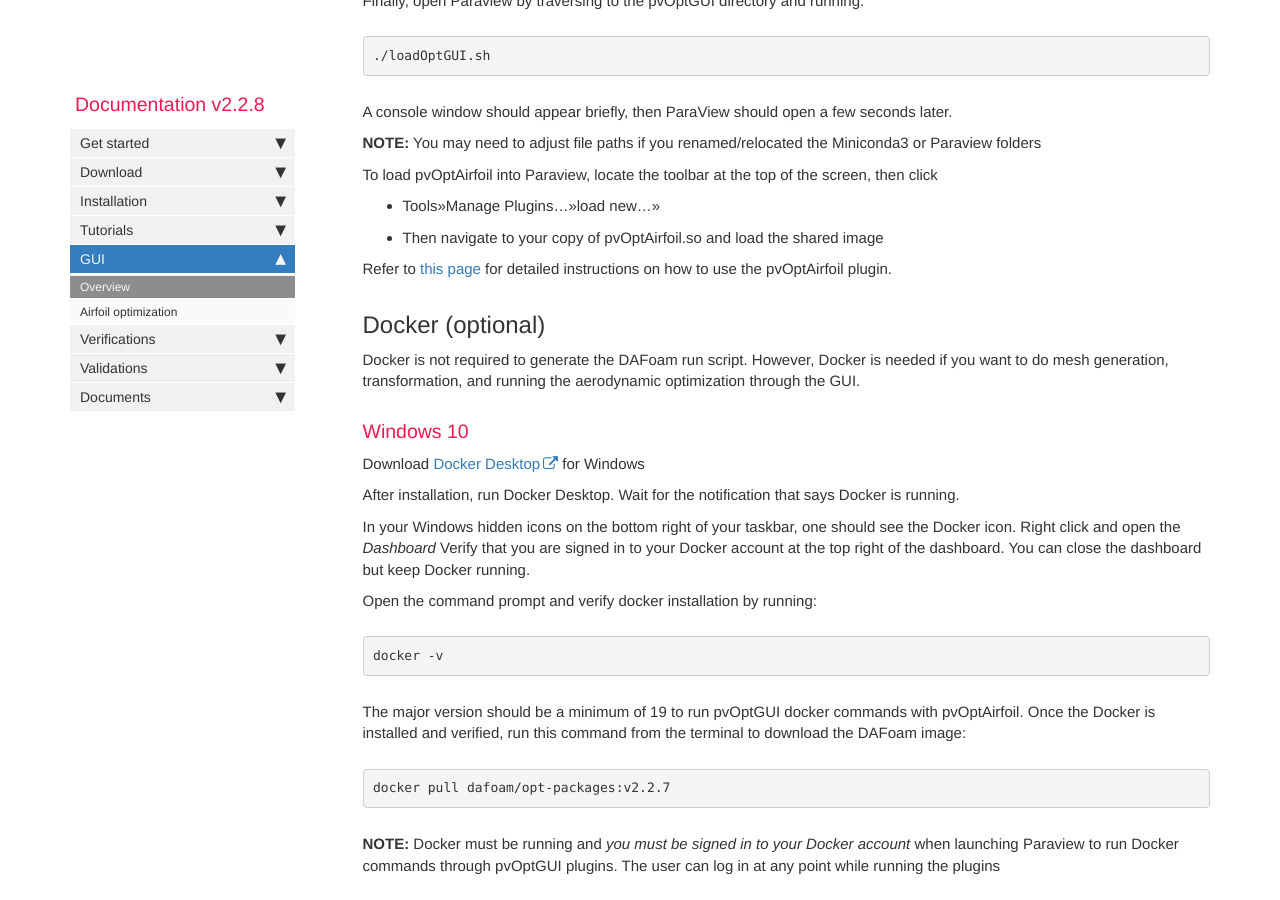
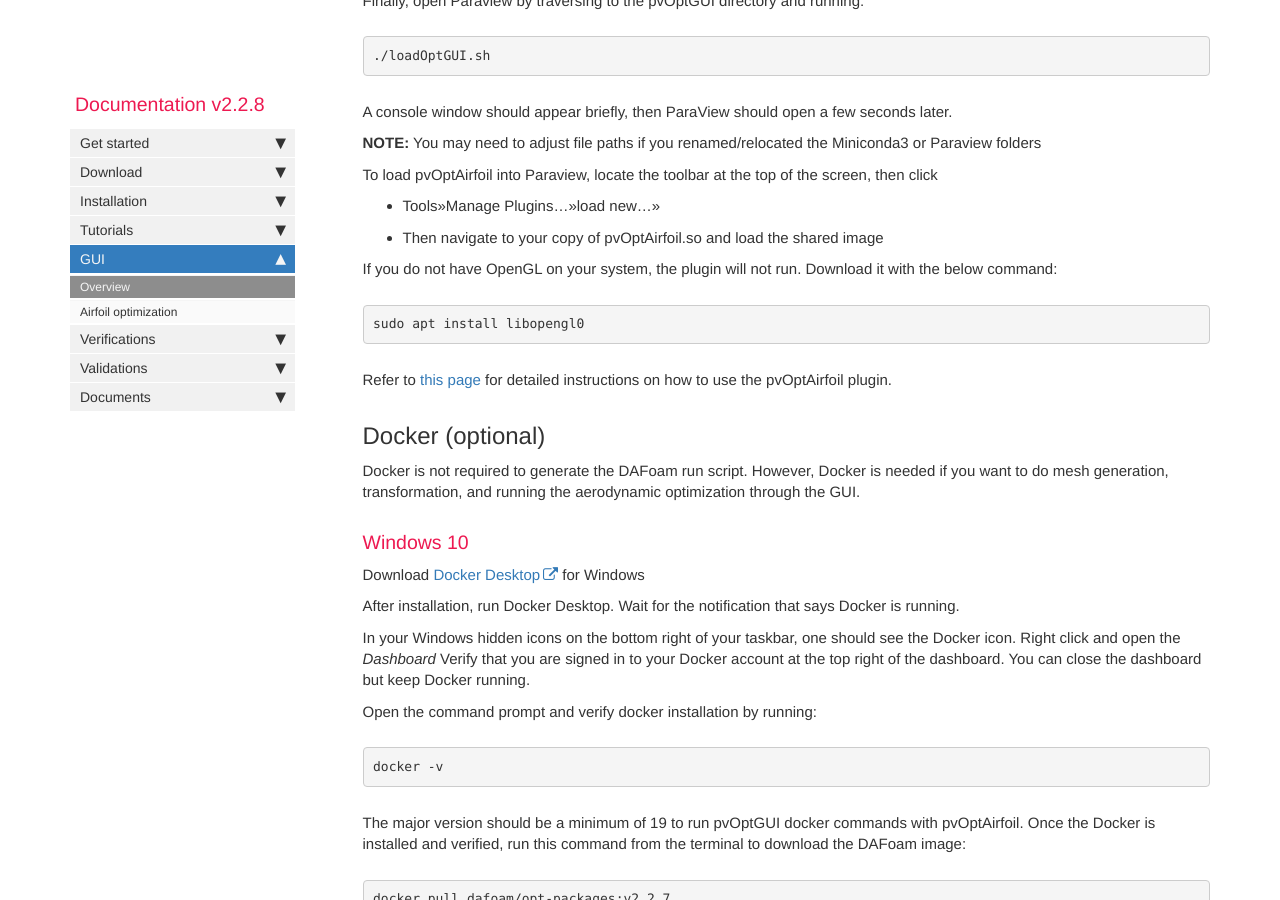
Before and after one commit to DAFoam/DAFoam.github.io, a Jekyll site: the page built from pages/mydoc/mydoc_gui_overview.md, in a window 1280 px wide and 900 px high, scrolled down 2459 px. Built offline with Jekyll 4.4.1, drawn with Linux system fonts in a browser that asks for light colours; comment, search, counter and statistics services are not loaded.

Commit message:
Added opengl warning for linux

```diff
--- a/pages/mydoc/mydoc_gui_overview.md
+++ b/pages/mydoc/mydoc_gui_overview.md
@@ -108,6 +108,12 @@ To load pvOptAirfoil into Paraview, locate the toolbar at the top of the screen,
 - Tools>>Manage Plugins...>>load new...>>
 - Then navigate to your copy of pvOptAirfoil.so and load the shared image
 
+If you do not have OpenGL on your system, the plugin will not run. Download it with the below command:
+
+<pre>
+sudo apt install libopengl0
+</pre>
+
 Refer to [this page](mydoc_gui_pvoptairfoil.html) for detailed instructions on how to use the pvOptAirfoil plugin.
 
 ## Docker (optional)
```
